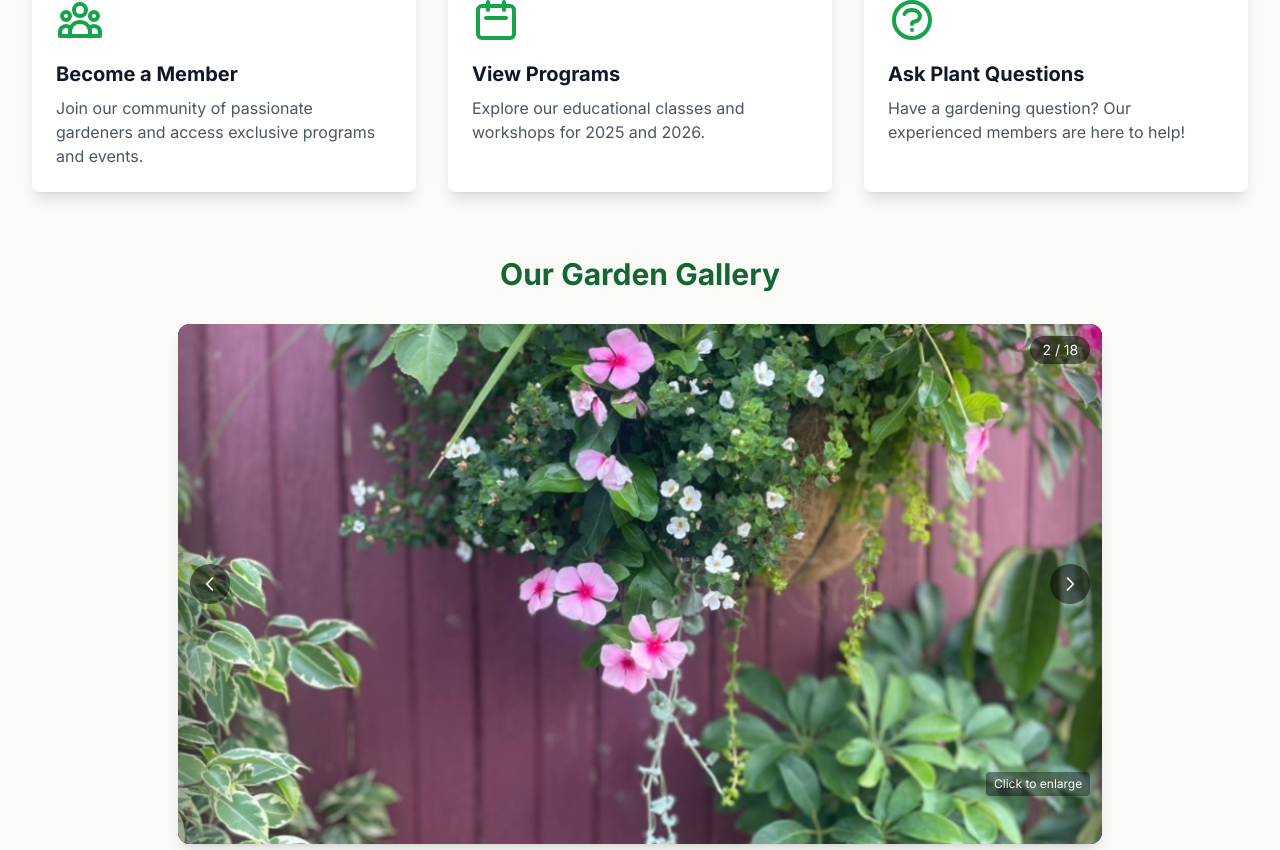
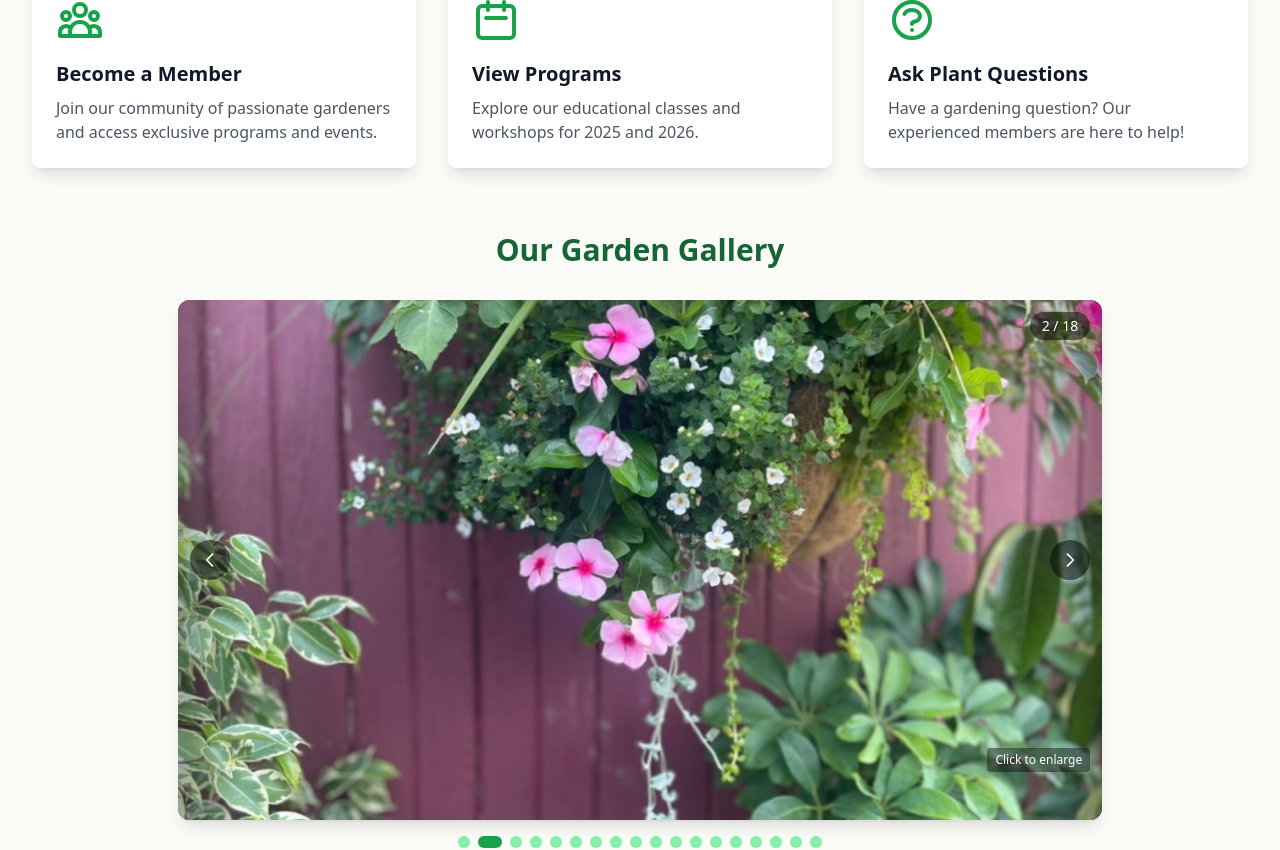
Before and after one commit to ARO2S/GGC, a Next.js app: page / in a window 1280 px wide. Shown: the part 1016-1866 px from the top of the page. Built offline with nearby package versions, Linux system fonts and the light colour scheme.

Commit message:
fix: use CSS variable pattern for Inter font consistently

```diff
--- a/app/layout.tsx
+++ b/app/layout.tsx
@@ -4,7 +4,7 @@ import "./globals.css";
 import Navigation from "@/components/Navigation";
 import Footer from "@/components/Footer";
 
-const inter = Inter({ subsets: ["latin"] });
+const inter = Inter({ subsets: ["latin"], variable: "--font-inter" });
 
 const playfair = Playfair_Display({
   subsets: ["latin"],
@@ -39,7 +39,7 @@ export default function RootLayout({
   return (
     <html lang="en">
       <body
-        className={`${inter.className} ${playfair.variable} ${lato.variable} flex flex-col min-h-screen bg-surface`}
+        className={`${inter.variable} ${playfair.variable} ${lato.variable} flex flex-col min-h-screen bg-surface`}
       >
         <Navigation />
         <main className="flex-grow">
--- a/tailwind.config.ts
+++ b/tailwind.config.ts
@@ -43,6 +43,7 @@ const config: Config = {
         },
       },
       fontFamily: {
+        inter: ['var(--font-inter)', 'system-ui', 'sans-serif'],
         playfair: ['var(--font-playfair)', 'Georgia', 'serif'],
         lato: ['var(--font-lato)', 'system-ui', 'sans-serif'],
       },
```
